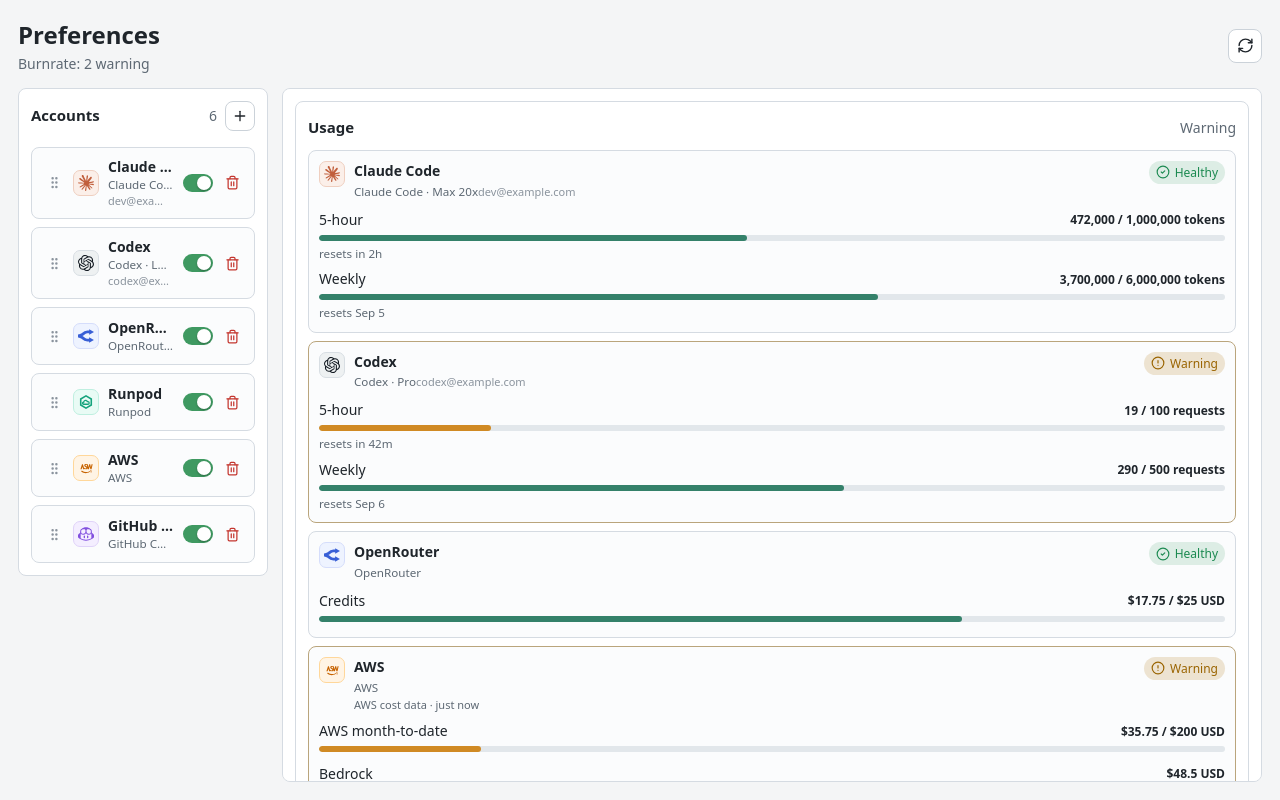
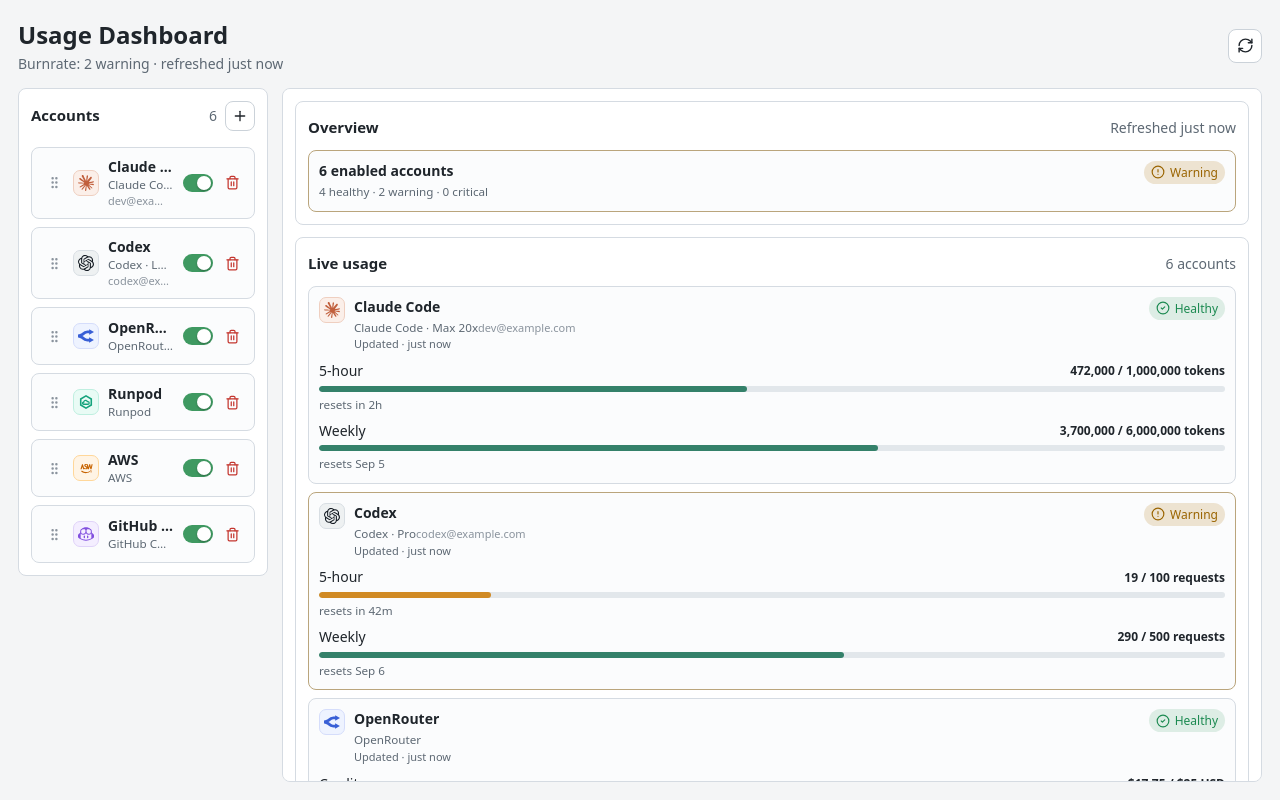
Before and after one commit to bamoo456/burnrate, a React (Vite) app: page / in a window 1280 px wide. Built offline with nearby package versions, Linux system fonts and the light colour scheme.

Commit message:
feat(ui): establish one-page usage dashboard

```diff
--- a/src-ui/Preferences.tsx
+++ b/src-ui/Preferences.tsx
@@ -122,8 +122,10 @@
     <main className="prefs-shell">
       <header className="prefs-header">
         <div>
-          <h1>Preferences</h1>
-          <p>{summary.label}</p>
+          <h1>Usage Dashboard</h1>
+          <p>
+            {summary.label} · refreshed {formatAgo(summary.updatedAt)}
+          </p>
         </div>
         <div className="toolbar">
           <button
@@ -194,13 +196,25 @@
         </aside>
 
         <section className="prefs-main" aria-label="Usage and account settings">
+          {accounts.length > 0 || snapshots.length > 0 ? (
+            <DashboardOverview
+              accounts={accounts}
+              snapshots={snapshots}
+              summary={summary}
+            />
+          ) : null}
+
           {accounts.length === 0 && snapshots.length === 0 && !busy ? (
             <FirstRunPanel onAdd={() => setModal({ kind: "add" })} />
           ) : (
             <section className="prefs-usage">
               <SectionTitle
-                title="Usage"
-                detail={snapshots.length > 0 ? summary.shortLabel : "Idle"}
+                title="Live usage"
+                detail={
+                  snapshots.length > 0
+                    ? `${snapshots.length} account${snapshots.length === 1 ? "" : "s"}`
+                    : "Idle"
+                }
               />
               <div className="usage-list">
                 {snapshots.map((snapshot) => (
@@ -246,6 +260,52 @@
         />
       ) : null}
     </main>
+  );
+}
+
+function DashboardOverview({
+  accounts,
+  snapshots,
+  summary,
+}: {
+  accounts: AccountView[];
+  snapshots: UsageSnapshot[];
+  summary: Summary;
+}) {
+  const enabledCount = accounts.filter((account) => account.enabled).length;
+  const healthyCount = snapshots.filter(
+    (snapshot) => snapshot.status === "healthy",
+  ).length;
+  const staleCount = snapshots.filter(
+    (snapshot) => snapshot.status === "stale",
+  ).length;
+
+  return (
+    <section className="prefs-usage" aria-label="Dashboard overview">
+      <SectionTitle
+        title="Overview"
+        detail={`Refreshed ${formatAgo(summary.updatedAt)}`}
+      />
+      <div className="usage-list">
+        <article className={`usage-row ${summary.status}`}>
+          <div className="usage-head">
+            <div className="usage-provider">
+              <span>
+                <strong>
+                  {enabledCount} enabled account{enabledCount === 1 ? "" : "s"}
+                </strong>
+                <small>
+                  {healthyCount} healthy · {summary.warningCount} warning ·{" "}
+                  {summary.criticalCount} critical
+                  {staleCount > 0 ? ` · ${staleCount} stale` : ""}
+                </small>
+              </span>
+            </div>
+            <StatusBadge status={summary.status} />
+          </div>
+        </article>
+      </div>
+    </section>
   );
 }
 
@@ -471,11 +531,10 @@
             {snapshot.email ? (
               <small className="account-email">{snapshot.email}</small>
             ) : null}
-            {hasAwsCostData(snapshot) ? (
-              <small className="snapshot-freshness">
-                AWS cost data · {formatAgo(snapshot.fetchedAt)}
-              </small>
-            ) : null}
+            <small className="snapshot-freshness">
+              {hasAwsCostData(snapshot) ? "AWS cost data" : "Updated"} ·{" "}
+              {formatAgo(snapshot.fetchedAt)}
+            </small>
           </span>
         </div>
         <StatusBadge status={snapshot.status} />
```
